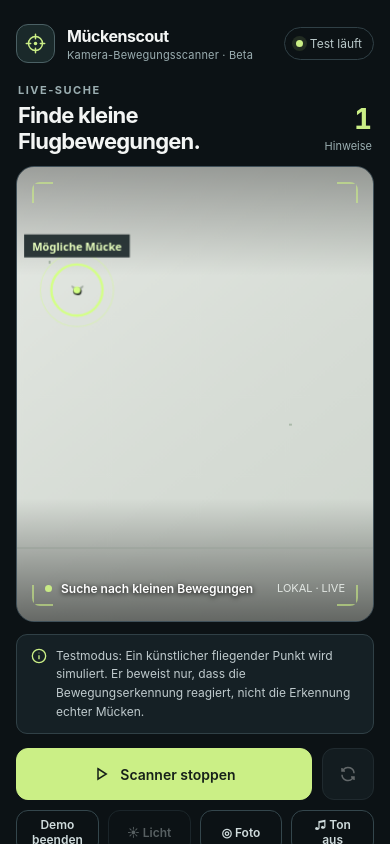
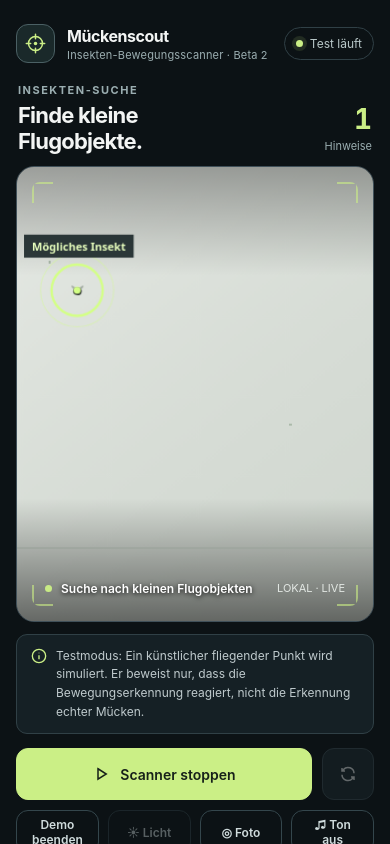
Before and after one commit to Cola968/Mueckenscout, a plain HTML site: page index.html in a window 390 px wide. Both pictures are taken after a click on the button "Testmodus". Shown: the top 844 px of the page. Drawn offline with Linux system fonts and the light colour scheme.

Commit message:
feat: selectable cameras, small-insect motion analysis and clear infrared hardware limits

```diff
--- a/index.html
+++ b/index.html
@@ -22,6 +22,7 @@
     .message{padding:12px 14px;border:1px solid var(--line);background:#152025;border-radius:11px;margin:12px 0 0;display:flex;align-items:flex-start;gap:9px;color:#bfcacd;font-size:12px;line-height:1.55}.message svg{flex:none;margin-top:1px;color:var(--accent)}.message.warning{border-color:#7c6342;color:#eed7b9}.message.warning svg{color:var(--warn)}
     .controls{display:flex;gap:10px;margin-top:14px}.btn{display:flex;align-items:center;justify-content:center;gap:10px;border:1px solid #41535a;border-radius:12px;padding:0 16px;min-height:52px;color:#f0f5f5;background:#202e33;font-size:14px;font-weight:610;transition:background .15s}.btn.primary{background:var(--accent);color:#162019;border-color:var(--accent);flex:1}.btn.primary:hover{background:#daffa1}.btn.secondary{flex:0 0 auto}.btn.ghost{flex:1;background:transparent;border-color:#34464c;color:#d0dcdd}.btn.small{min-height:44px;font-size:12px;padding:0 13px;flex:1}.btn svg{width:18px;height:18px}.buttonsSecondary{display:flex;gap:9px;margin-top:10px}.buttonsSecondary button{min-width:0}
     .setting{margin-top:22px;padding:17px;background:#152126;border:1px solid #28383f;border-radius:15px}.setting-line{display:flex;justify-content:space-between;align-items:center;gap:12px;margin-bottom:13px}.setting-title{font-weight:620;font-size:13px}.setting-num{color:var(--accent);font-size:12px;font-weight:650;font-variant-numeric:tabular-nums}.range{width:100%;height:5px;accent-color:var(--accent);cursor:pointer}.range-ends{display:flex;justify-content:space-between;margin-top:9px;color:var(--muted);font-size:11px}.privacy{display:flex;align-items:center;gap:8px;padding:17px 2px 5px;color:var(--muted);font-size:12px;line-height:1.4}.privacy svg{flex:none}.foot{color:#70858a;font-size:11px;line-height:1.65;padding:13px 2px}.sr{position:absolute;width:1px;height:1px;overflow:hidden;clip:rect(0,0,0,0)}
+    .choice{background:#202e33;border:1px solid #41535a;border-radius:10px;color:#e6eeee;min-height:46px;padding:0 12px;width:100%;font:inherit;font-size:13px}.choice:disabled{opacity:.52}.setting-spaced{margin-top:18px}.setting-help{color:var(--muted);font-size:11px;line-height:1.55;margin:9px 0 0}.check-line{display:flex;gap:10px;align-items:center;font-size:13px;margin-top:17px}.check-line input{width:17px;height:17px;accent-color:var(--accent)}.viewport.enhanced video{filter:brightness(1.75) contrast(1.22)}
     @media(min-width:650px){.app{padding-top:27px}.viewport{height:500px}.heading{margin-top:10px}.controls,.buttonsSecondary,.setting,.message{max-width:100%}}
     @media(prefers-reduced-motion:reduce){*{animation:none!important;transition:none!important}}
   </style>
@@ -29,10 +30,10 @@
 <body>
 <main class="app">
   <header class="top">
-    <div class="identity"><div class="symbol" aria-hidden="true"><svg viewBox="0 0 24 24" fill="none" stroke="currentColor" stroke-width="1.7" stroke-linecap="round"><circle cx="12" cy="12" r="8"/><path d="M12 1.5v5m0 11v5M1.5 12h5m11 0h5"/><circle cx="12" cy="12" r="2" fill="currentColor" stroke="none"/></svg></div><div><div class="title">Mückenscout</div><div class="sub">Kamera-Bewegungsscanner · Beta</div></div></div>
+    <div class="identity"><div class="symbol" aria-hidden="true"><svg viewBox="0 0 24 24" fill="none" stroke="currentColor" stroke-width="1.7" stroke-linecap="round"><circle cx="12" cy="12" r="8"/><path d="M12 1.5v5m0 11v5M1.5 12h5m11 0h5"/><circle cx="12" cy="12" r="2" fill="currentColor" stroke="none"/></svg></div><div><div class="title">Mückenscout</div><div class="sub">Insekten-Bewegungsscanner · Beta 2</div></div></div>
     <div class="status" id="status"><span class="led"></span><span id="statusText">Bereit</span></div>
   </header>
-  <section class="heading" aria-label="Scanner-Status"><div><div class="eyebrow">LIVE-SUCHE</div><h1>Finde kleine<br/>Flugbewegungen.</h1></div><div class="counter"><strong id="count">0</strong><span>Hinweise</span></div></section>
+  <section class="heading" aria-label="Scanner-Status"><div><div class="eyebrow">INSEKTEN-SUCHE</div><h1>Finde kleine<br/>Flugobjekte.</h1></div><div class="counter"><strong id="count">0</strong><span>Hinweise</span></div></section>
   <section id="viewport" class="viewport" aria-label="Kamerabild mit möglichen Fundstellen">
     <video id="video" autoplay muted playsinline aria-label="Live-Kamerabild"></video>
     <canvas id="demoView" class="demo-view" aria-label="Simuliertes Kamerabild"></canvas>
@@ -40,131 +41,28 @@
     <div class="placeholder"><div class="radar"><b></b></div><h2>Scanner noch nicht gestartet</h2><p>Halte dein Smartphone ruhig und richte die Kamera auf eine helle Wand.</p></div>
     <div class="scan-bar"><span class="scan-pulse"></span><span class="scan-text" id="scanText">Bild wird analysiert</span><span class="scan-fps" id="qualityText">LOKAL · LIVE</span></div>
   </section>
-  <div id="message" class="message" role="status" aria-live="polite"><svg width="16" height="16" viewBox="0 0 24 24" fill="none" stroke="currentColor" stroke-width="2"><circle cx="12" cy="12" r="10"/><path d="M12 11v6m0-10v1"/></svg><span id="messageText">Die App erkennt Bewegung, keine Mückenart. Helles Licht und eine ruhige Kamera verbessern das Ergebnis.</span></div>
+  <div id="message" class="message" role="status" aria-live="polite"><svg width="16" height="16" viewBox="0 0 24 24" fill="none" stroke="currentColor" stroke-width="2"><circle cx="12" cy="12" r="10"/><path d="M12 11v6m0-10v1"/></svg><span id="messageText">Spezialisiert auf kleine, mehrfach bewegte Objekte. Ein Insekt lässt sich damit nicht sicher bestimmen.</span></div>
   <div class="controls"><button class="btn primary" id="start"><svg viewBox="0 0 24 24" fill="none" stroke="currentColor" stroke-width="2"><path d="M8 5l11 7-11 7z"/></svg><span id="startLabel">Kamera starten</span></button><button class="btn secondary" id="switch" aria-label="Kamera wechseln" title="Kamera wechseln" disabled><svg viewBox="0 0 24 24" fill="none" stroke="currentColor" stroke-width="2"><path d="M20 11a8 8 0 0 0-14-5L4 8M4 4v4h4M4 13a8 8 0 0 0 14 5l2-2m0 4v-4h-4"/></svg></button></div>
   <div class="buttonsSecondary"><button class="btn small ghost" id="demo">Testmodus</button><button class="btn small ghost" id="torch" disabled>☀ Licht</button><button class="btn small ghost" id="snapshot" disabled>◎ Foto</button><button class="btn small ghost" id="sound" aria-pressed="false">♫ Ton aus</button></div>
   <section class="setting"><div class="setting-line"><label for="sensitivity" class="setting-title">Empfindlichkeit</label><output for="sensitivity" id="sensitivityOut" class="setting-num">66 %</output></div><input type="range" id="sensitivity" class="range" min="1" max="100" value="66"/><div class="range-ends"><span>Weniger Fehlalarme</span><span>Mehr kleine Bewegungen</span></div></section>
+  <section class="setting" aria-label="Kamera- und Bildanalyse-Einstellungen">
+    <div class="setting-line"><label for="cameraSource" class="setting-title">Kameraquelle</label></div>
+    <select id="cameraSource" class="choice" disabled><option value="">Standardkamera</option></select>
+    <p class="setting-help">Eine echte Infrarotkamera ist nur auswählbar, wenn sie angeschlossen ist und Brave sie als Kamera anbietet.</p>
+    <div class="setting-line setting-spaced"><label for="polarity" class="setting-title">Objekterkennung</label></div>
+    <select id="polarity" class="choice"><option value="auto">Helle und dunkle Flugobjekte</option><option value="dark">Nur dunkle Flugobjekte</option><option value="bright">Nur helle Flugobjekte (IR-Bild)</option></select>
+    <label class="check-line"><input type="checkbox" id="enhance"/> Anzeige aufhellen (kein echtes IR)</label>
+    <p class="setting-help">Mehrbild-Tracking filtert Einzelrauschen und große Bewegungen. Keine trainierte Mücken-KI; Staub bleibt eine mögliche Verwechslung.</p>
+  </section>
   <div class="privacy"><svg width="17" height="17" viewBox="0 0 24 24" fill="none" stroke="currentColor" stroke-width="1.7"><rect x="5" y="10" width="14" height="11" rx="2"/><path d="M8 10V7a4 4 0 0 1 8 0v3"/></svg><span>Die Videoanalyse erfolgt ausschließlich auf deinem Gerät. Keine Anmeldung und kein Video-Upload.</span></div>
-  <footer class="foot">Prototyp · Keine Infrarot- oder Wärmebildfunktion. Staub, Reflexionen und andere Insekten können Fehlalarme auslösen.</footer>
+  <footer class="foot">Beta 2 · Keine thermische oder eingebaute IR-Funktion. Aufhellung macht im Dunkeln keine unsichtbaren Details sichtbar. Keine garantierte Artbestimmung.</footer>
 </main>
 <script type="module">
-/** Pixel-based movement detector; does NOT classify mosquito species. */
-class MotionDetector {
-  constructor(width, height, { sensitivity = 66 } = {}) {
-    this.width = width; this.height = height; this.sensitivity = sensitivity;
-    this.reset();
-  }
-  reset() {
-    this.background = null;
-    this.previous = null;
-    this.tracks = [];
-    this.nextId = 1;
-    this.lastShake = -Infinity;
-  }
-  setSensitivity(value) { this.sensitivity = Math.max(1, Math.min(100, Number(value))); }
-  process(rgba, time = performance.now()) {
-    const W=this.width,H=this.height,N=W*H;
-    if (!rgba || rgba.length!==N*4) throw new RangeError('Ungültige Bildgröße');
-    const pixels=new Uint8Array(N);
-    for(let i=0,j=0;i<N;i++,j+=4) {
-      pixels[i] = Math.min(255, Math.round(rgba[j]*0.299 + rgba[j+1]*0.587 + rgba[j+2]*0.114));
-    }
-    if (!this.background) {
-      this.background=Float32Array.from(pixels);
-      this.previous=pixels;
-      return { confirmed:[], candidates:[], shake:false, motion:0, calibrated:false };
-    }
-    const threshold = 51 - this.sensitivity * 0.34; // 17..51 gray levels
-    const mask = new Uint8Array(N);
-    let changes=0, shifts=0;
-    for(let i=0;i<N;i++) {
-      const diff=Math.abs(pixels[i]-this.background[i]);
-      const temporal=Math.abs(pixels[i]-this.previous[i]);
-      if(diff>threshold) changes++;
-      if(diff>threshold && temporal>Math.max(6,threshold*0.34)) {
-        mask[i]=1; shifts++;
-      }
-    }
-    const shake = changes/N > 0.20 || shifts/N > 0.10;
-    if (shake) {
-      // Realign rapidly after movement / sudden light changes.
-      this.background=Float32Array.from(pixels);
-      this.previous=pixels;
-      this.tracks=[];
-      this.lastShake=time;
-      return { confirmed:[], candidates:[], shake:true, motion:changes/N, calibrated:true };
-    }
-    const changesRatio=changes/N;
-    const alpha=changesRatio>0.025 ? 0.015 : 0.04;
-    for(let i=0;i<N;i++) {
-      this.background[i]+= (pixels[i]-this.background[i])*alpha;
-    }
-    this.previous=pixels;
-
-    const visited=new Uint8Array(N);
-    const components=[];
-    const stack=[];
-    const minArea=this.sensitivity>82 ? 1 : 2;
-    const maxArea=Math.max(24,Math.floor(N*0.006));
-    const maxSide=Math.max(9,Math.floor(Math.min(W,H)*0.24));
-    // Flood fill connected movement pixels (8-neighborhood)
-    for(let start=0;start<N;start++) {
-      if(!mask[start] || visited[start]) continue;
-      stack.push(start); visited[start]=1;
-      let area=0, minX=W,minY=H,maxX=0,maxY=0,sumX=0,sumY=0;
-      while(stack.length) {
-        const i=stack.pop(), x=i%W, y=(i-x)/W;
-        area++; minX=Math.min(minX,x); minY=Math.min(minY,y);
-        maxX=Math.max(maxX,x); maxY=Math.max(maxY,y);
-        sumX+=x;sumY+=y;
-        if(area>maxArea) { // Skip costly giant components, but consume their pixels.
-          // Continue flood-fill to avoid treating attached fragments as new candidates.
-        }
-        for(let dy=-1;dy<=1;dy++) for(let dx=-1;dx<=1;dx++) {
-          if(dx===0 && dy===0) continue;
-          const nx=x+dx, ny=y+dy;
-          if(nx<0||nx>=W||ny<0||ny>=H) continue;
-          const ni=ny*W+nx;
-          if(mask[ni] && !visited[ni]) { visited[ni]=1; stack.push(ni); }
-        }
-      }
-      const cw=maxX-minX+1,ch=maxY-minY+1;
-      if(area>=minArea && area<=maxArea && cw<=maxSide && ch<=maxSide) {
-        components.push({x:sumX/area,y:sumY/area,w:cw,h:ch,area});
-      }
-    }
-    // Favor smallest high-contrast flying objects over large moving regions.
-    components.sort((a,b)=>a.area-b.area);
-    const candidates=components.slice(0,60);
-    const previousTracks=this.tracks.filter(t=>time-t.lastTime<850);
-    for(const t of previousTracks) t.matched=false;
-    const maxDist=Math.max(10,Math.min(W,H)*0.14);
-    for(const c of candidates) {
-      let closest=null, dist=maxDist;
-      for(const t of previousTracks) {
-        if(t.matched) continue;
-        const d=Math.hypot(t.x-c.x,t.y-c.y);
-        if(d<dist) {closest=t;dist=d;}
-      }
-      if(closest) {
-        closest.x=c.x;closest.y=c.y;closest.w=c.w;closest.h=c.h;
-        closest.travel+=dist;closest.hits++;closest.lastTime=time;closest.matched=true;
-      } else {
-        previousTracks.push({id:this.nextId++,x:c.x,y:c.y,w:c.w,h:c.h,travel:0,hits:1,lastTime:time,matched:true});
-      }
-    }
-    this.tracks=previousTracks.filter(t=>time-t.lastTime<750).slice(-80);
-    const confirmed=this.tracks.filter(t=>t.hits>=3 && t.travel>=2.3 && time-t.lastTime<260)
-      .slice(0,7).map(t=>({id:t.id,x:t.x,y:t.y,w:t.w,h:t.h,score:Math.min(98,48+t.hits*6)}));
-    return {confirmed,candidates,shake:false,motion:changesRatio,calibrated:true};
-  }
-}
-
-
+import { MotionDetector } from './src/detector.mjs';
 
 const $=id=>document.getElementById(id);
-const el={vp:$('viewport'),video:$('video'),demoView:$('demoView'),overlay:$('overlay'),status:$('status'),statusText:$('statusText'),count:$('count'),message:$('message'),messageText:$('messageText'),start:$('start'),startLabel:$('startLabel'),switch:$('switch'),demo:$('demo'),torch:$('torch'),snapshot:$('snapshot'),sound:$('sound'),sensitivity:$('sensitivity'),sensOut:$('sensitivityOut'),scanText:$('scanText'),qualityText:$('qualityText')};
-let mode='off',stream=null,facing='environment',torchEnabled=false,soundEnabled=false,audio=null;
+const el={vp:$('viewport'),video:$('video'),demoView:$('demoView'),overlay:$('overlay'),status:$('status'),statusText:$('statusText'),count:$('count'),message:$('message'),messageText:$('messageText'),start:$('start'),startLabel:$('startLabel'),switch:$('switch'),demo:$('demo'),torch:$('torch'),snapshot:$('snapshot'),sound:$('sound'),sensitivity:$('sensitivity'),sensOut:$('sensitivityOut'),scanText:$('scanText'),qualityText:$('qualityText'),cameraSource:$('cameraSource'),polarity:$('polarity'),enhance:$('enhance')};
+let mode='off',stream=null,facing='environment',selectedCameraId=null,torchEnabled=false,soundEnabled=false,audio=null;
 let detector=null,workCanvas=document.createElement('canvas'),workCtx=workCanvas.getContext('2d',{willReadFrequently:true});
 let raf=0,lastFrame=0,nowTime=0,count=0,lastBeep=-Infinity,confirmedAt=new Map(),confirmedPoints=[],shakeUntil=0;
 let demoStartedAt=0;
@@ -173,10 +71,10 @@ function notify(message,warning=false){el.messageText.textContent=message;el.mes
 function status(label,live=false){el.statusText.textContent=label;el.status.classList.toggle('live',live);}
 function configureDetector(w,h){
   if(!w||!h)return;
-  const scale=320/Math.max(w,h);
+  const scale=448/Math.max(w,h);
   const pw=Math.max(48,Math.round(w*scale)),ph=Math.max(48,Math.round(h*scale));
   workCanvas.width=pw;workCanvas.height=ph;
-  detector=new MotionDetector(pw,ph,{sensitivity:Number(el.sensitivity.value)});
+  detector=new MotionDetector(pw,ph,{sensitivity:Number(el.sensitivity.value),polarity:el.polarity.value});
   count=0;el.count.textContent='0';confirmedAt.clear();confirmedPoints=[];
 }
 function resizeOverlay(){
@@ -188,35 +86,51 @@ function cleanup(){
   if(stream){for(const track of stream.getTracks())track.stop();stream=null;}
   el.video.srcObject=null;
   mode='off';detector=null;torchEnabled=false;
-  el.vp.className='viewport';el.startLabel.textContent='Kamera starten';
-  el.switch.disabled=true;el.snapshot.disabled=true;el.torch.disabled=true;el.torch.textContent='☀ Licht';
+  el.vp.className='viewport'+(el.enhance.checked?' enhanced':'');el.startLabel.textContent='Kamera starten';
+  el.switch.disabled=true;el.snapshot.disabled=true;el.cameraSource.disabled=true;el.torch.disabled=true;el.torch.textContent='☀ Licht';
   el.demo.textContent='Testmodus';el.scanText.textContent='Bild wird analysiert';
   el.overlay.getContext('2d').clearRect(0,0,el.overlay.width,el.overlay.height);
   status('Bereit');
 }
+async function updateCameraList(){
+  if(!navigator.mediaDevices?.enumerateDevices)return;
+  try{
+    const items=(await navigator.mediaDevices.enumerateDevices()).filter(d=>d.kind==='videoinput');
+    const activeId=stream?.getVideoTracks()[0]?.getSettings?.().deviceId||'';
+    el.cameraSource.replaceChildren();
+    for(let i=0;i<items.length;i++){
+      const option=document.createElement('option');option.value=items[i].deviceId;
+      option.textContent=items[i].label||`Kamera ${i+1}`;
+      el.cameraSource.append(option);
+    }
+    el.cameraSource.disabled=items.length<2;
+    if(items.some(d=>d.deviceId===activeId))el.cameraSource.value=activeId;
+  }catch{el.cameraSource.disabled=true;}
+}
 async function startCamera(){
   cleanup();
   if(!navigator.mediaDevices?.getUserMedia){
-    status('Nicht verfügbar');notify(window.isSecureContext ? 'Kamera im Browser nicht verfügbar. Prüfe Android → Apps → Brave → Berechtigungen → Kamera.' : 'Unsicherer Aufruf: Öffne Mückenscout über die veröffentlichte https://-Adresse statt über eine heruntergeladene HTML-Datei.',true);return;
+    status('Nicht verfügbar');notify(window.isSecureContext ? 'Kamera im Browser nicht verfügbar: Prüfe Android → Apps → Brave → Kamera-Berechtigung.' : 'Öffne Mückenscout direkt über die HTTPS-Website, nicht als lokale HTML-Datei.',true);return;
   }
   status('Kamera öffnen …');
   try{
-    stream=await navigator.mediaDevices.getUserMedia({audio:false,video:{facingMode:{ideal:facing},width:{ideal:1280},height:{ideal:720},frameRate:{ideal:30}}});
+    stream=await navigator.mediaDevices.getUserMedia({audio:false,video:{...(selectedCameraId?{deviceId:{exact:selectedCameraId}}:{facingMode:{ideal:facing}}),width:{ideal:1280},height:{ideal:720},frameRate:{ideal:30}}});
     el.video.srcObject=stream;
     await el.video.play();
     if(!el.video.videoWidth){await new Promise(resolve=>el.video.addEventListener('loadedmetadata',resolve,{once:true}));}
     configureDetector(el.video.videoWidth,el.video.videoHeight);
-    mode='camera';el.vp.className='viewport active';
+    mode='camera';el.vp.className='viewport active'+(el.enhance.checked?' enhanced':'');
     el.startLabel.textContent='Scanner stoppen';el.switch.disabled=false;el.snapshot.disabled=false;
     const track=stream.getVideoTracks()[0];
     const caps=typeof track.getCapabilities==='function'?track.getCapabilities():{};
     el.torch.disabled=!caps.torch;
     el.demo.textContent='Testmodus';
-    status('Scan aktiv',true);notify('Scanner läuft. Richte die Kamera auf eine helle Wand, ohne das Handy zu bewegen. Kleine Flugbewegungen werden markiert.');
+    await updateCameraList();
+    status('Scan aktiv',true);notify('Scanner läuft. Richte die Kamera auf eine helle Wand, ohne das Handy zu bewegen. Kleine, mehrfach bewegte Flugobjekte werden markiert. Keine sichere Insektenartbestimmung.');
     lastFrame=0;raf=requestAnimationFrame(loop);
   }catch(error){
     cleanup();status('Kamera-Fehler');
-    const reason=error?.name==='NotAllowedError'?'Kamerazugriff blockiert: In Brave die Einstellungen für diese Website öffnen und Kamera zulassen. Zusätzlich Android → Apps → Brave → Berechtigungen → Kamera prüfen.':error?.name==='NotFoundError'?'Keine Kamera gefunden.':'Kamera konnte nicht gestartet werden. Prüfe, ob eine andere App die Kamera verwendet und ob die Seite HTTPS nutzt.';
+    const reason=error?.name==='NotAllowedError'?'Kamerazugriff blockiert: In Brave die Kamera für diese Website und in Android die Kamera-Berechtigung für Brave aktivieren.':error?.name==='NotFoundError'?'Keine Kamera gefunden.':'Kamera konnte nicht gestartet werden. Prüfe, ob eine andere App die Kamera verwendet und ob die Seite HTTPS nutzt.';
     notify(reason,true);
   }
 }
@@ -261,10 +175,10 @@ function paintOverlay(time){
     ctx.strokeStyle='#d3ff8666';ctx.lineWidth=1;ctx.beginPath();ctx.arc(p.x,p.y,r+11,0,Math.PI*2);ctx.stroke();
     ctx.fillStyle='#d3ff86';ctx.beginPath();ctx.arc(p.x,p.y,3.5,0,Math.PI*2);ctx.fill();
     const labelY=p.y-r-14;
-    ctx.font='600 11px system-ui';const tw=ctx.measureText('Mögliche Mücke').width;
+    ctx.font='600 11px system-ui';const tw=ctx.measureText('Mögliches Insekt').width;
     const lx=Math.max(7,Math.min(w-tw-20,p.x-tw/2-8));
     ctx.fillStyle='#142023df';ctx.fillRect(lx,labelY-16,tw+16,23);
-    ctx.fillStyle='#e8ffbe';ctx.fillText('Mögliche Mücke',lx+8,labelY);
+    ctx.fillStyle='#e8ffbe';ctx.fillText('Mögliches Insekt',lx+8,labelY);
   }
 }
 function chirp(){
@@ -292,8 +206,8 @@ function loop(time){
     const result=detector.process(workCtx.getImageData(0,0,workCanvas.width,workCanvas.height).data,time);
     if(result.shake){shakeUntil=time+1500;confirmedPoints=[];el.scanText.textContent='Kamera ruhig halten';}
     else if(time<shakeUntil){el.scanText.textContent='Kamera ruhig halten';}
-    else{el.scanText.textContent='Suche nach kleinen Bewegungen';}
-    confirmedPoints=result.confirmed;
+    else{el.scanText.textContent=result.lowLight?'Zu dunkel: mehr Licht oder echte IR-Kamera nötig':'Suche nach kleinen Flugobjekten';}
+    confirmedPoints=result.confirmed;el.qualityText.textContent=result.lowLight?'WENIG LICHT':'LOKAL · LIVE';
     if(confirmedPoints.length){
       for(const p of confirmedPoints){
         if(!confirmedAt.has(p.id)){
@@ -318,7 +232,10 @@ function saveSnapshot(){
 }
 el.start.addEventListener('click',()=>mode==='off'?startCamera():cleanup());
 el.demo.addEventListener('click',()=>mode==='demo'?cleanup():startDemo());
-el.switch.addEventListener('click',()=>{facing=facing==='environment'?'user':'environment';if(mode==='camera')startCamera();});
+el.switch.addEventListener('click',()=>{facing=facing==='environment'?'user':'environment';selectedCameraId=null;if(mode==='camera')startCamera();});
+el.cameraSource.addEventListener('change',()=>{selectedCameraId=el.cameraSource.value||null;if(mode==='camera')startCamera();});
+el.polarity.addEventListener('change',()=>detector?.setPolarity(el.polarity.value));
+el.enhance.addEventListener('change',()=>el.vp.classList.toggle('enhanced',el.enhance.checked));
 el.sensitivity.addEventListener('input',()=>{el.sensOut.textContent=el.sensitivity.value+' %';detector?.setSensitivity(el.sensitivity.value);});
 el.torch.addEventListener('click',async()=>{
   const track=stream?.getVideoTracks()[0];if(!track)return;
```
